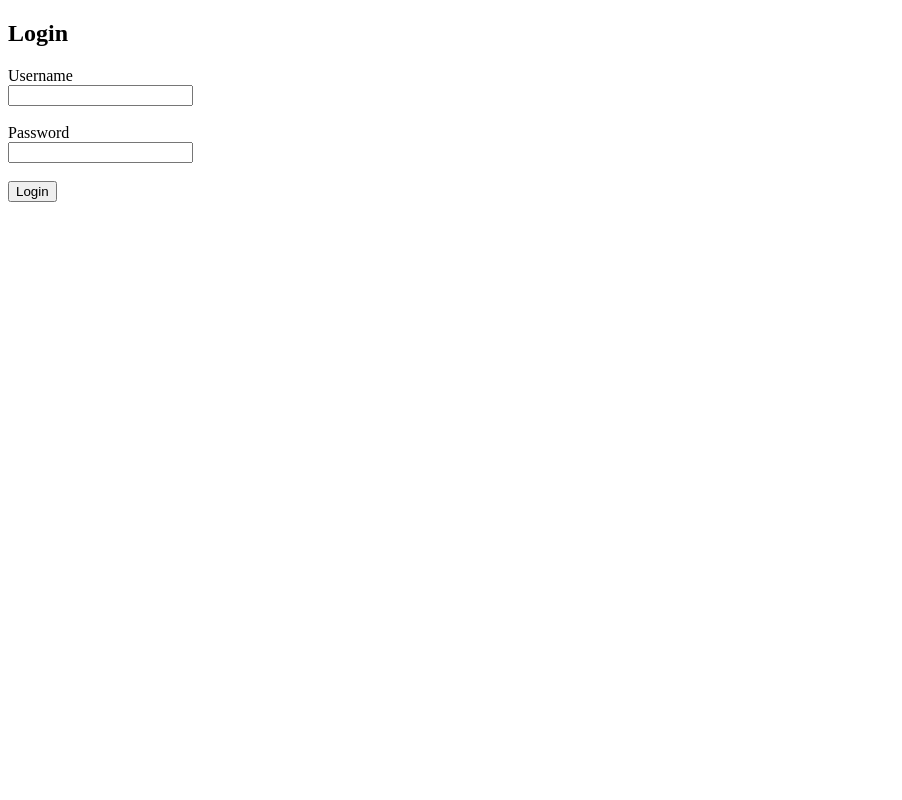
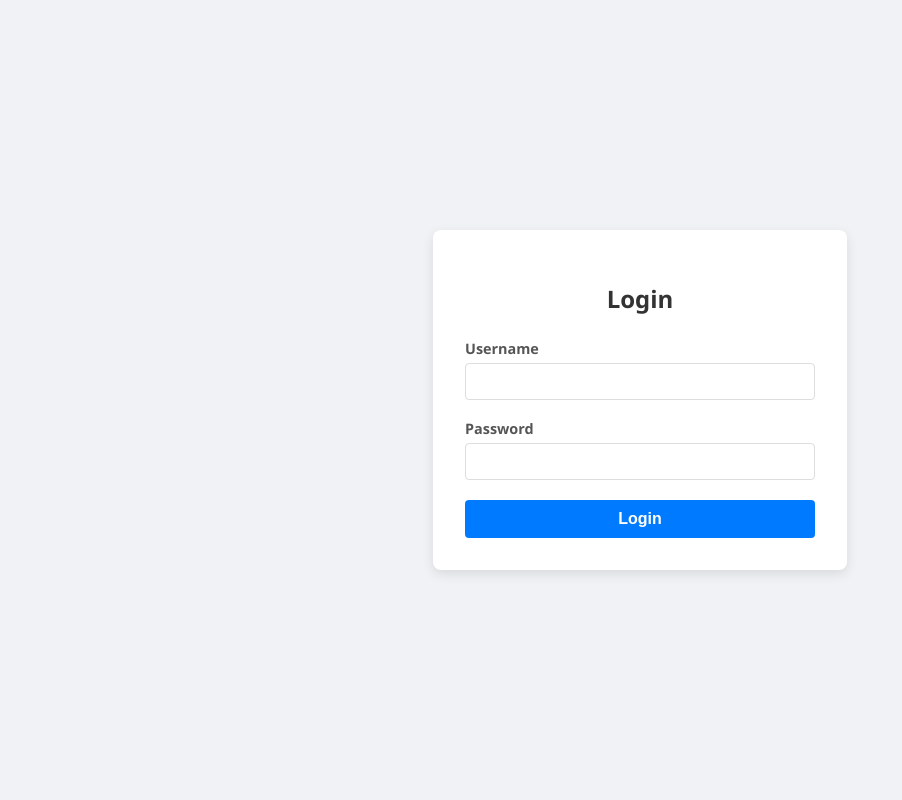
Before and after one commit to huonggiang-g/IoT_deploy, a Flask app: page /login in a window 1280 px wide. Shown: the whole page, without its empty margins (0-902 px from the left). Run offline with Flask 3, Linux system fonts and the light colour scheme; parts of the project's set-up code (start-up, migrations or seed data) failed here and were passed over.

Commit message:
Refactor login.html for improved layout and styling

```diff
--- a/templates/login.html
+++ b/templates/login.html
@@ -1,20 +1,94 @@
 <!DOCTYPE html>
-<html>
+<html lang="vi">
 <head>
     <meta charset="utf-8">
     <title>Login</title>
+    <style>
+        body {
+            font-family: 'Segoe UI', Tahoma, Geneva, Verdana, sans-serif;
+            background-color: #f0f2f5;
+            display: flex;
+            justify-content: center;
+            align-items: center;
+            height: 100vh;
+            margin: 0;
+        }
+
+
+        .login-container {
+            background-color: #ffffff;
+            padding: 2rem;
+            border-radius: 8px;
+            box-shadow: 0 4px 12px rgba(0, 0, 0, 0.1);
+            width: 100%;
+            max-width: 350px;
+        }
+
+        h2 {
+            text-align: center;
+            color: #333;
+            margin-bottom: 1.5rem;
+        }
+
+
+        label {
+            display: block;
+            font-size: 0.9rem;
+            margin-bottom: 5px;
+            color: #555;
+            font-weight: 600;
+        }
+
+
+        input {
+            width: 100%;
+            padding: 10px;
+            margin-bottom: 1.2rem;
+            border: 1px solid #ddd;
+            border-radius: 4px;
+            box-sizing: border-box; /* Đảm bảo padding không làm tràn khung */
+            transition: border-color 0.3s;
+        }
+
+        input:focus {
+            outline: none;
+            border-color: #007bff;
+        }
+
+
+        button {
+            width: 100%;
+            padding: 10px;
+            background-color: #007bff;
+            color: white;
+            border: none;
+            border-radius: 4px;
+            font-size: 1rem;
+            font-weight: bold;
+            cursor: pointer;
+            transition: background-color 0.3s;
+        }
+
+        button:hover {
+            background-color: #0056b3;
+        }
+    </style>
 </head>
 <body>
-    <h2>Login</h2>
 
-    <form method="post">
-        <label>Username</label><br>
-        <input name="username" required><br><br>
+    <div class="login-container">
+        <h2>Login</h2>
 
-        <label>Password</label><br>
-        <input type="password" name="password" required><br><br>
+        <form method="post">
+            <label>Username</label>
+            <input name="username" required>
 
-        <button type="submit">Login</button>
-    </form>
+            <label>Password</label>
+            <input type="password" name="password" required>
+
+            <button type="submit">Login</button>
+        </form>
+    </div>
+
 </body>
 </html>
```
